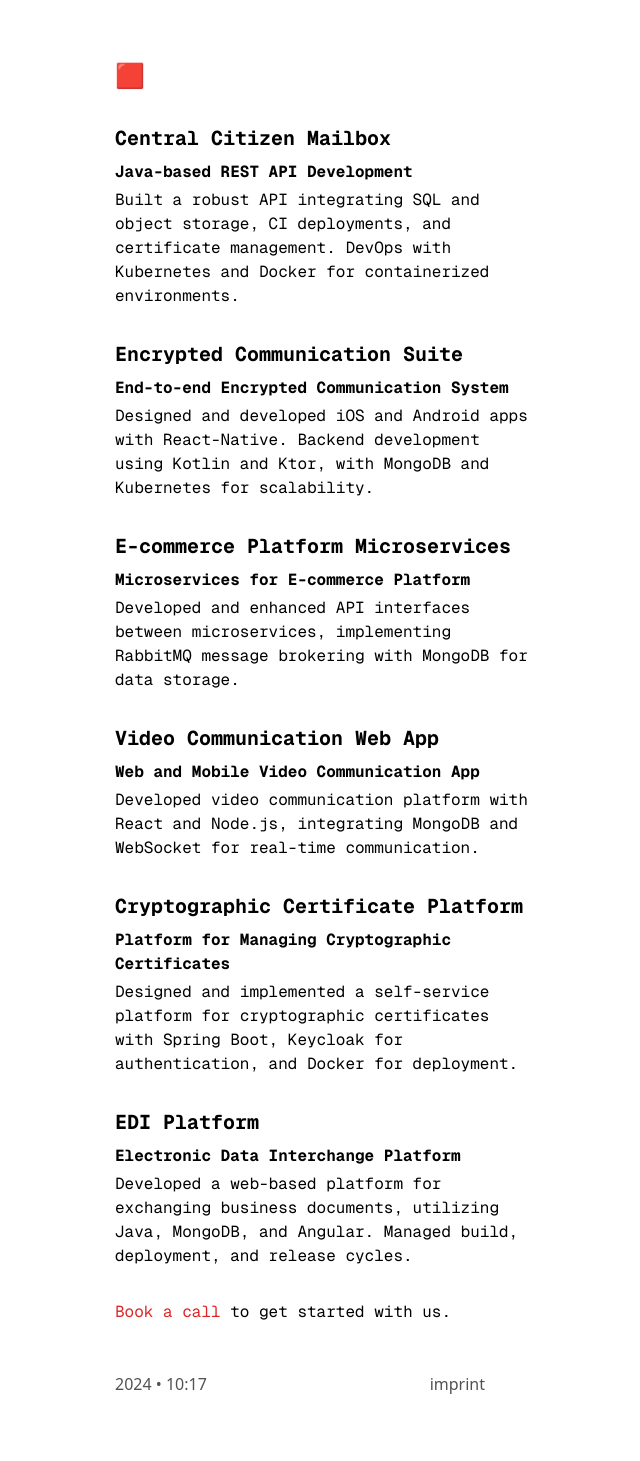
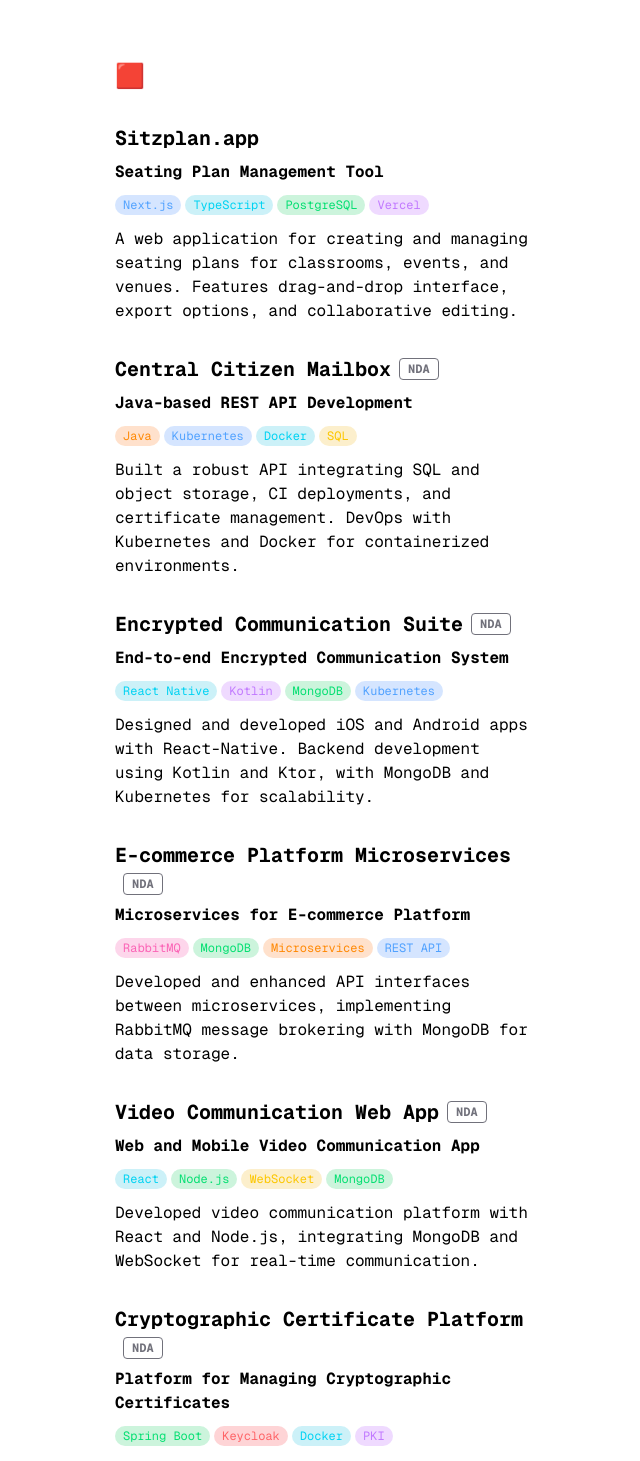
Before and after one commit to frhd/quantyc.com, a Next.js app: page /projects in a window 1280 px wide. Shown: the part 100-1561 px from the top of the page, without its empty margins (173-813 px from the left). Built offline with nearby package versions, Linux system fonts and the light colour scheme.

Commit message:
upgrade to next 16, react 19, tailwind 4; enhance projects page

```diff
--- a/app/components/footer.tsx
+++ b/app/components/footer.tsx
@@ -1,9 +1,28 @@
+'use client'
+
+import { useState, useEffect } from 'react'
+
 export default function Footer() {
+  const [time, setTime] = useState<string | null>(null)
+
+  useEffect(() => {
+    const updateTime = () => {
+      setTime(new Date().toLocaleTimeString('en-DE', {
+        timeZone: 'Europe/Berlin',
+        hour: '2-digit',
+        minute: '2-digit'
+      }))
+    }
+    updateTime()
+    const interval = setInterval(updateTime, 60000)
+    return () => clearInterval(interval)
+  }, [])
+
   return (
     <footer className="mt-auto mb-12 max-w-[370px]">
       <div className="mt-8 text-neutral-600 light:text-neutral-300 flex items-center justify-between">
         <p>
-          {new Date().getFullYear()} • {new Date().toLocaleTimeString('en-DE', { timeZone: 'Europe/Berlin', hour: '2-digit', minute: '2-digit' })}
+          {new Date().getFullYear()}{time && ` • ${time}`}
         </p>
         <a
           className="transition-all hover:text-neutral-800 dark:hover:text-neutral-100"
--- a/app/global.css
+++ b/app/global.css
@@ -1,6 +1,5 @@
-@tailwind base;
-@tailwind components;
-@tailwind utilities;
+@import "tailwindcss";
+@reference "tailwindcss";
 
 ::selection {
   background-color: #47a3f3;
--- a/app/layout.tsx
+++ b/app/layout.tsx
@@ -41,7 +41,7 @@
 
 export default function RootLayout({ children }: { children: React.ReactNode }) {
   return (
-    <html lang="en">
+    <html lang="en" suppressHydrationWarning>
       <body className="bg-white text-black antialiased max-w-3xl mx-auto p-4 md:p-6 lg:p-8">
         <main className="min-h-screen flex flex-col py-8 pt-16 md:py-12 md:pt-24 lg:py-16 lg:pt-32">
           {children}
--- a/app/projects/page.tsx
+++ b/app/projects/page.tsx
@@ -1,4 +1,16 @@
 import { GeistMono } from 'geist/font/mono';
+
+const Tag = ({ children, color }: { children: React.ReactNode; color: string }) => (
+  <span className={`inline-block px-2 py-0.5 text-xs rounded-full mr-1 mb-1 ${color}`}>
+    {children}
+  </span>
+);
+
+const NDABadge = () => (
+  <span className="align-middle px-2 py-0.5 text-xs rounded border border-zinc-500 text-zinc-500 ml-2">
+    NDA
+  </span>
+);
 
 export default function ProjectsPage() {
   return (
@@ -7,12 +19,41 @@
         <a href="/" className="hover:underline">🟥</a>
       </h1>
 
+      {/* Project: Sitzplan.app */}
+      <div className="mb-8">
+        <h2 className="text-xl font-bold mb-2">
+          <a href="https://www.sitzplan.app" target="_blank" rel="noopener noreferrer" className="hover:underline">
+            Sitzplan.app
+          </a>
+        </h2>
+        <p className="mb-2">
+          <strong>Seating Plan Management Tool</strong>
+        </p>
+        <div className="mb-2">
+          <Tag color="bg-blue-500/20 text-blue-400">Next.js</Tag>
+          <Tag color="bg-cyan-500/20 text-cyan-400">TypeScript</Tag>
+          <Tag color="bg-green-500/20 text-green-400">PostgreSQL</Tag>
+          <Tag color="bg-purple-500/20 text-purple-400">Vercel</Tag>
+        </div>
+        <p>
+          A web application for creating and managing seating plans for classrooms, events, and venues. Features drag-and-drop interface, export options, and collaborative editing.
+        </p>
+      </div>
+
       {/* Project 1 */}
       <div className="mb-8">
-        <h2 className="text-xl font-bold mb-2">Central Citizen Mailbox</h2>
-        <p className="mb-1">
+        <h2 className="text-xl font-bold mb-2 flex items-center flex-wrap gap-y-1">
+          <span>Central Citizen Mailbox</span><NDABadge />
+        </h2>
+        <p className="mb-2">
           <strong>Java-based REST API Development</strong>
         </p>
+        <div className="mb-2">
+          <Tag color="bg-orange-500/20 text-orange-400">Java</Tag>
+          <Tag color="bg-blue-500/20 text-blue-400">Kubernetes</Tag>
+          <Tag color="bg-cyan-500/20 text-cyan-400">Docker</Tag>
+          <Tag color="bg-yellow-500/20 text-yellow-400">SQL</Tag>
+        </div>
         <p>
           Built a robust API integrating SQL and object storage, CI deployments, and certificate management. DevOps with Kubernetes and Docker for containerized environments.
         </p>
@@ -20,10 +61,18 @@
 
       {/* Project 2 */}
       <div className="mb-8">
-        <h2 className="text-xl font-bold mb-2">Encrypted Communication Suite</h2>
-        <p className="mb-1">
+        <h2 className="text-xl font-bold mb-2 flex items-center flex-wrap gap-y-1">
+          <span>Encrypted Communication Suite</span><NDABadge />
+        </h2>
+        <p className="mb-2">
           <strong>End-to-end Encrypted Communication System</strong>
         </p>
+        <div className="mb-2">
+          <Tag color="bg-cyan-500/20 text-cyan-400">React Native</Tag>
+          <Tag color="bg-purple-500/20 text-purple-400">Kotlin</Tag>
+          <Tag color="bg-green-500/20 text-green-400">MongoDB</Tag>
+          <Tag color="bg-blue-500/20 text-blue-400">Kubernetes</Tag>
+        </div>
         <p>
           Designed and developed iOS and Android apps with React-Native. Backend development using Kotlin and Ktor, with MongoDB and Kubernetes for scalability.
         </p>
@@ -31,10 +80,18 @@
 
       {/* Project 3 */}
       <div className="mb-8">
-        <h2 className="text-xl font-bold mb-2">E-commerce Platform Microservices</h2>
-        <p className="mb-1">
+        <h2 className="text-xl font-bold mb-2 flex items-center flex-wrap gap-y-1">
+          <span>E-commerce Platform Microservices</span><NDABadge />
+        </h2>
+        <p className="mb-2">
           <strong>Microservices for E-commerce Platform</strong>
         </p>
+        <div className="mb-2">
+          <Tag color="bg-pink-500/20 text-pink-400">RabbitMQ</Tag>
+          <Tag color="bg-green-500/20 text-green-400">MongoDB</Tag>
+          <Tag color="bg-orange-500/20 text-orange-400">Microservices</Tag>
+          <Tag color="bg-blue-500/20 text-blue-400">REST API</Tag>
+        </div>
         <p>
           Developed and enhanced API interfaces between microservices, implementing RabbitMQ message brokering with MongoDB for data storage.
         </p>
@@ -42,10 +99,18 @@
 
       {/* Project 4 */}
       <div className="mb-8">
-        <h2 className="text-xl font-bold mb-2">Video Communication Web App</h2>
-        <p className="mb-1">
+        <h2 className="text-xl font-bold mb-2 flex items-center flex-wrap gap-y-1">
+          <span>Video Communication Web App</span><NDABadge />
+        </h2>
+        <p className="mb-2">
           <strong>Web and Mobile Video Communication App</strong>
         </p>
+        <div className="mb-2">
+          <Tag color="bg-cyan-500/20 text-cyan-400">React</Tag>
+          <Tag color="bg-green-500/20 text-green-400">Node.js</Tag>
+          <Tag color="bg-yellow-500/20 text-yellow-400">WebSocket</Tag>
+          <Tag color="bg-green-500/20 text-green-400">MongoDB</Tag>
+        </div>
         <p>
           Developed video communication platform with React and Node.js, integrating MongoDB and WebSocket for real-time communication.
         </p>
@@ -53,10 +118,18 @@
 
       {/* Project 5 */}
       <div className="mb-8">
-        <h2 className="text-xl font-bold mb-2">Cryptographic Certificate Platform</h2>
-        <p className="mb-1">
+        <h2 className="text-xl font-bold mb-2 flex items-center flex-wrap gap-y-1">
+          <span>Cryptographic Certificate Platform</span><NDABadge />
+        </h2>
+        <p className="mb-2">
           <strong>Platform for Managing Cryptographic Certificates</strong>
         </p>
+        <div className="mb-2">
+          <Tag color="bg-green-500/20 text-green-400">Spring Boot</Tag>
+          <Tag color="bg-red-500/20 text-red-400">Keycloak</Tag>
+          <Tag color="bg-cyan-500/20 text-cyan-400">Docker</Tag>
+          <Tag color="bg-purple-500/20 text-purple-400">PKI</Tag>
+        </div>
         <p>
           Designed and implemented a self-service platform for cryptographic certificates with Spring Boot, Keycloak for authentication, and Docker for deployment.
         </p>
@@ -64,10 +137,18 @@
 
       {/* Project 6 */}
       <div className="mb-8">
-        <h2 className="text-xl font-bold mb-2">EDI Platform</h2>
-        <p className="mb-1">
+        <h2 className="text-xl font-bold mb-2 flex items-center flex-wrap gap-y-1">
+          <span>EDI Platform</span><NDABadge />
+        </h2>
+        <p className="mb-2">
           <strong>Electronic Data Interchange Platform</strong>
         </p>
+        <div className="mb-2">
+          <Tag color="bg-orange-500/20 text-orange-400">Java</Tag>
+          <Tag color="bg-green-500/20 text-green-400">MongoDB</Tag>
+          <Tag color="bg-red-500/20 text-red-400">Angular</Tag>
+          <Tag color="bg-blue-500/20 text-blue-400">EDI</Tag>
+        </div>
         <p>
           Developed a web-based platform for exchanging business documents, utilizing Java, MongoDB, and Angular. Managed build, deployment, and release cycles.
         </p>
--- a/postcss.config.js
+++ b/postcss.config.js
@@ -1,6 +1,5 @@
 module.exports = {
   plugins: {
-    tailwindcss: {},
-    autoprefixer: {},
+    "@tailwindcss/postcss": {},
   },
 };
```
Also changed, not shown: package.json (+16 -14 lines), tsconfig.json (+20 -5 lines), 1 other file (tests, documents, lock files or other folders).
